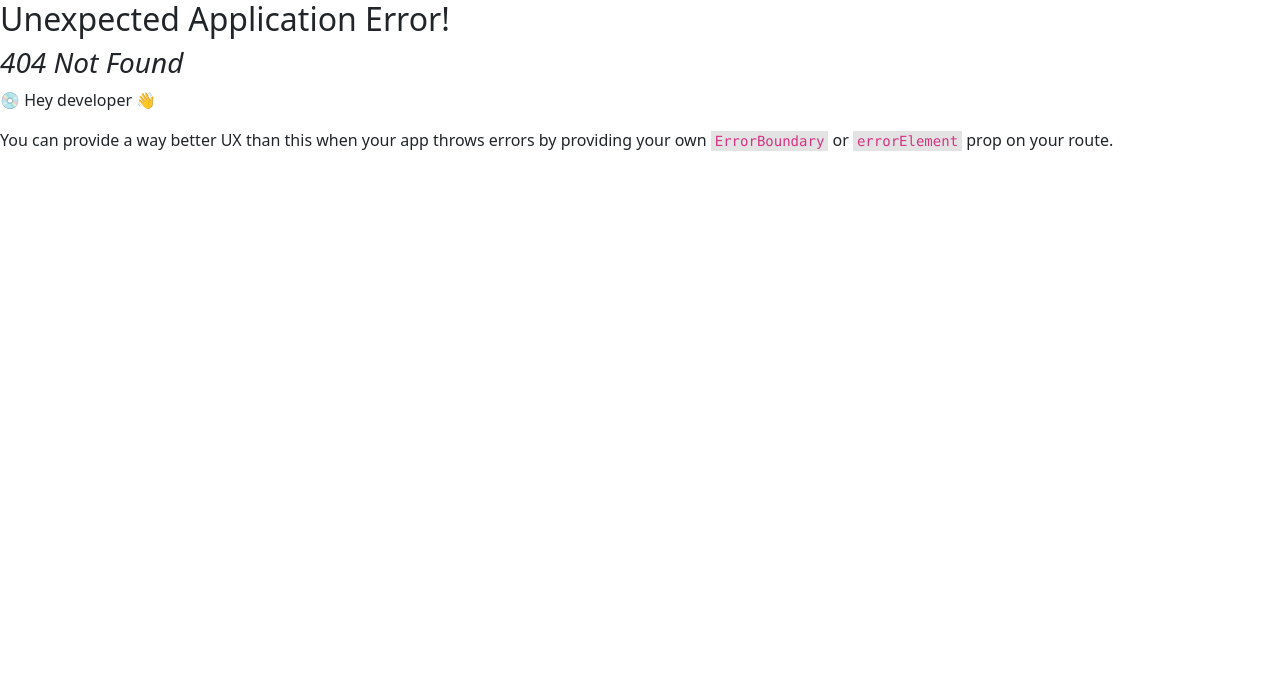
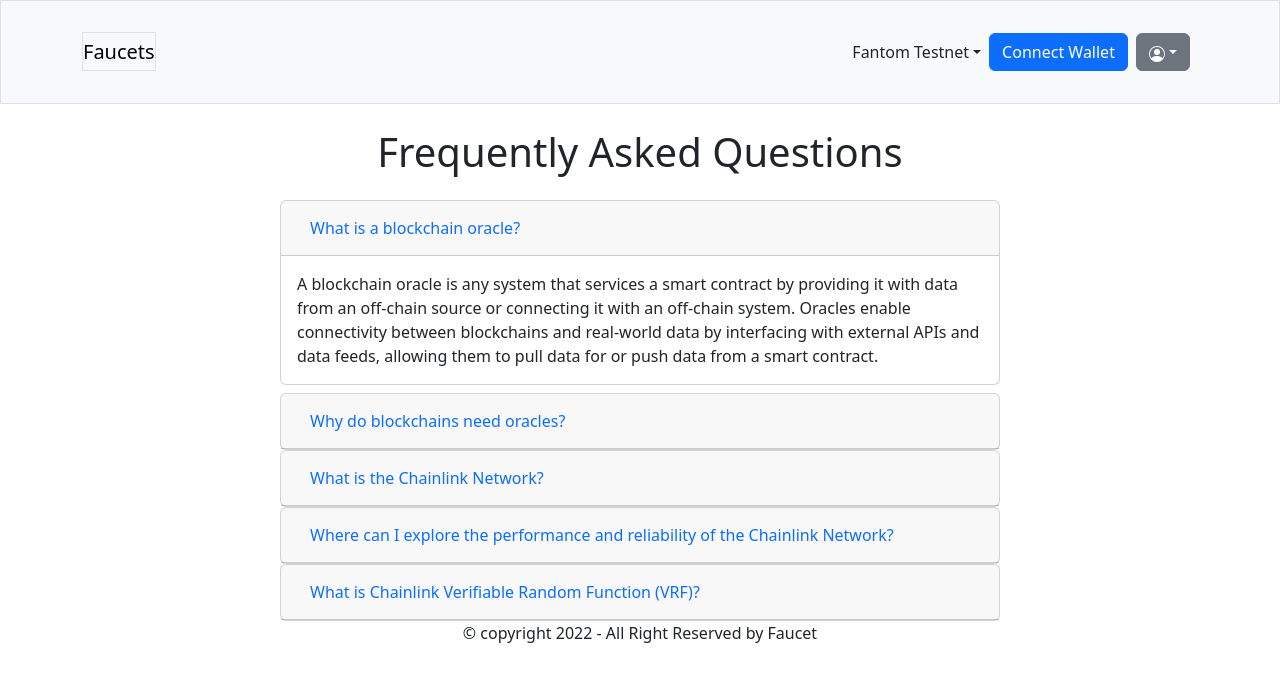
Before and after one commit to Biddut-Roy/faucet-payment-client, a React (Vite) app: page /FAQ in a window 1280 px wide. Before the commit this address had no page. Shown: the top 682 px of the page. Built offline with nearby package versions, Linux system fonts and the light colour scheme.

Commit message:
FQA section design complete

```diff
--- /dev/null
+++ b/src/component/FAQ/Faq.jsx
@@ -0,0 +1,86 @@
+
+
+const Faq = () => {
+    return (
+        <div className="container">
+            <h1 className="text-center m-4">Frequently Asked Questions</h1>
+            <div className="row justify-content-center col-8 mx-auto my-auto">
+                <div id="accordion">
+                    <div className="card mb-2">
+                        <div className="card-header" id="headingOne">
+                            <h5 className="mb-0">
+                                <button className="btn btn-link" data-toggle="collapse" data-target="#collapseOne" aria-expanded="true" aria-controls="collapseOne" style={{ textDecoration: 'none' }}>
+                                What is a blockchain oracle?
+                                </button>
+                            </h5>
+                        </div>
+
+                        <div id="collapseOne" className="collapse show" aria-labelledby="headingOne" data-parent="#accordion">
+                            <div className="card-body">
+                            A blockchain oracle is any system that services a smart contract by providing it with data from an off-chain source or connecting it with an off-chain system. Oracles enable connectivity between blockchains and real-world data by interfacing with external APIs and data feeds, allowing them to pull data for or push data from a smart contract.
+                            </div>
+                        </div>
+                    </div>
+                    <div className="card">
+                        <div className="card-header" id="headingTwo">
+                            <h5 className="mb-0">
+                                <button className="btn btn-link collapsed" data-toggle="collapse" data-target="#collapseTwo" aria-expanded="false" aria-controls="collapseTwo" style={{ textDecoration: 'none' }}>
+                                Why do blockchains need oracles?
+                                </button>
+                            </h5>
+                        </div>
+                        <div id="collapseTwo" className="collapse" aria-labelledby="headingTwo" data-parent="#accordion">
+                            <div className="card-body">
+                            Oracles enable smart contracts to interact with off-chain resources. Without oracles, smart contracts can only access data within a blockchain, severely limiting their potential applications. The majority of industry-changing real-world use cases for smart contracts require off-chain data and computation for proper execution and often an integration with existing payment rails to settle a contract. For example, a smart contract may require high-quality weather data from a reputable source like AccuWeather to trigger a transaction. It may also require the ability to pay out escrowed fiat currency through existing financial infrastructure, such as a bank checking account.
+                            </div>
+                        </div>
+                    </div>
+                    <div className="card">
+                        <div className="card-header" id="headingThree">
+                            <h5 className="mb-0">
+                                <button className="btn btn-link collapsed" data-toggle="collapse" data-target="#collapseThree" aria-expanded="false" aria-controls="collapseThree" style={{ textDecoration: 'none' }}>
+                                What is the Chainlink Network?
+                                </button>
+                            </h5>
+                        </div>
+                        <div id="collapseThree" className="collapse" aria-labelledby="headingThree" data-parent="#accordion">
+                            <div className="card-body">
+                            The Chainlink Network refers to all of the decentralized oracle networks actively operating using the Chainlink protocol, including individual oracles, data providers running their own node, and node operators. By enabling smart contracts to quickly and securely connect to off-chain data sources using decentralized oracle networks, the Chainlink Network helps developers build more robust and diverse blockchain applications using real-world inputs and outputs. Additionally, as middleware between low-level blockchain protocols and external, off-chain data sources, the Chainlink Network serves as an abstraction layer for data providers to easily sell their existing APIs to any blockchain network.
+                            </div>
+                        </div>
+                    </div>
+                    <div className="card">
+                        <div className="card-header" id="headingThree">
+                            <h5 className="mb-0">
+                                <button className="btn btn-link collapsed" data-toggle="collapse" data-target="#collapseThree" aria-expanded="false" aria-controls="collapseThree" style={{ textDecoration: 'none' }}>
+                                Where can I explore the performance and reliability of the Chainlink Network?
+                                </button>
+                            </h5>
+                        </div>
+                        <div id="collapseThree" className="collapse" aria-labelledby="headingThree" data-parent="#accordion">
+                            <div className="card-body">
+                            The Chainlink Price Feeds page provides real-time visualizations of each decentralized price feed that provides on-chain exchange rates for cryptocurrencies, stablecoins, commodities, and indices. Users can explore each individual price feed, which offers transparency around which nodes power each feed, each node’s latest response, how often feed updates occur, the gas price paid by each node, the users sponsoring each feed, and hyperlinks to on-chain transactions.requests, average response times, and more.
+                            </div>
+                        </div>
+                    </div>
+                    <div className="card">
+                        <div className="card-header" id="headingThree">
+                            <h5 className="mb-0">
+                                <button className="btn btn-link collapsed" data-toggle="collapse" data-target="#collapseThree" aria-expanded="false" aria-controls="collapseThree" style={{ textDecoration: 'none' }}>
+                                What is Chainlink Verifiable Random Function (VRF)?
+                                </button>
+                            </h5>
+                        </div>
+                        <div id="collapseThree" className="collapse" aria-labelledby="headingThree" data-parent="#accordion">
+                            <div className="card-body">
+                            Chainlink VRF brings secure random number generation to the blockchain. Chainlink VRF solves the difficult problem of providing an on-chain source of randomness that is publicly verifiable to be authentic and tamper-proof. Many smart contracts are augmenting the value they can create by utilizing Chainlink VRF, specifically applications such as gaming dApps that must prove to their users that their source of randomness is provably fair and resistant to manipulation from any external entity. Chainlink VRF enables and accelerates the development of smart contracts focused on blockchain gaming, security, layer-two protocols, and various other use cases
+                            </div>
+                        </div>
+                    </div>
+                </div>
+            </div>
+        </div>
+    );
+};
+
+export default Faq;
--- a/src/component/Home/Home.jsx
+++ b/src/component/Home/Home.jsx
@@ -6,12 +6,11 @@ const Home = () => {
             <div className="container ">
                 <h1 className="text-center bg-primary bg-gradient">Notice here</h1>
                 <div className="mt-4 ">
-                <h1 className="text-bold fs-2 ">Request testnet LINK</h1>
-                <h1 className="text-sm fs-5">Get testnet LINK for an account on one of the supported blockchain testnets so you can create and test your own oracle and Chainlinked smart contract</h1>
-
+                    <h1 className="text-bold fs-2 ">Request testnet LINK</h1>
+                    <h1 className="text-sm fs-5 w-60">Get testnet LINK for an account on one of the supported blockchain testnets so you can create and test your own oracle and Chainlinked smart contract</h1>
                 </div>
                 <div className="row mt-5">
-                    <div className="col-md-6 offset-md-3">
+                    <div className="col-md-6 offset-md-0">
                         <form>
                             <div className="mb-3">
                                 <label htmlFor="exampleInputEmail1" className="form-label">Wallet Address</label>
@@ -38,7 +37,7 @@ const Home = () => {
                 </div>
 
                 <div className="row mt-4">
-                    <div className="col-md-8 offset-md-2">
+                    <div className="col-md-8 offset-md-0">
                         <h3>Request History</h3>
                         <table className="table">
                             <thead>
--- a/src/component/Navbar & Footer/Navbar.jsx
+++ b/src/component/Navbar & Footer/Navbar.jsx
@@ -1,11 +1,11 @@
+import { Link } from "react-router-dom";
 
 
 const Navbar = () => {
     return (
-        <div className="border">
-
+        <div className="border w-90 mx-auto">
             <nav className="navbar navbar-expand-lg navbar-light bg-light">
-                <div className="container d-flex justify-content-around ">
+                <div className="container d-flex justify-content-batwing">
                     <div>
                         <a className="navbar-brand border" href="#">Faucets</a>
                     </div>
@@ -34,12 +34,13 @@ const Navbar = () => {
                                         <path fillRule="evenodd" d="M0 8a8 8 0 1 1 16 0A8 8 0 0 1 0 8m8-7a7 7 0 0 0-5.468 11.37C3.242 11.226 4.805 10 8 10s4.757 1.225 5.468 2.37A7 7 0 0 0 8 1" />
                                     </svg>
                                 </button>
-
                                 <ul className="dropdown-menu dropdown-menu-end dropdown-menu-lg-start">
                                     <li><a className="dropdown-item" href="#">Action</a></li>
                                     <li><a className="dropdown-item" href="#">Another action</a></li>
                                     <li><h1 className="dropdown-divider" /></li>
-                                    <li><a className="dropdown-item" href="#">Something else here</a></li>
+                                    <li>
+                                        <Link to={"FAQ"} className="dropdown-item">FAQ</Link>
+                                    </li>
                                 </ul>
                             </li>
                         </ul>
@@ -67,8 +68,6 @@ const Navbar = () => {
                     </div>
                 </div>
             </nav>
-
-
         </div>
     );
 };
```
Also changed, not shown: src/Router/Router.jsx (+6 -1 lines).
